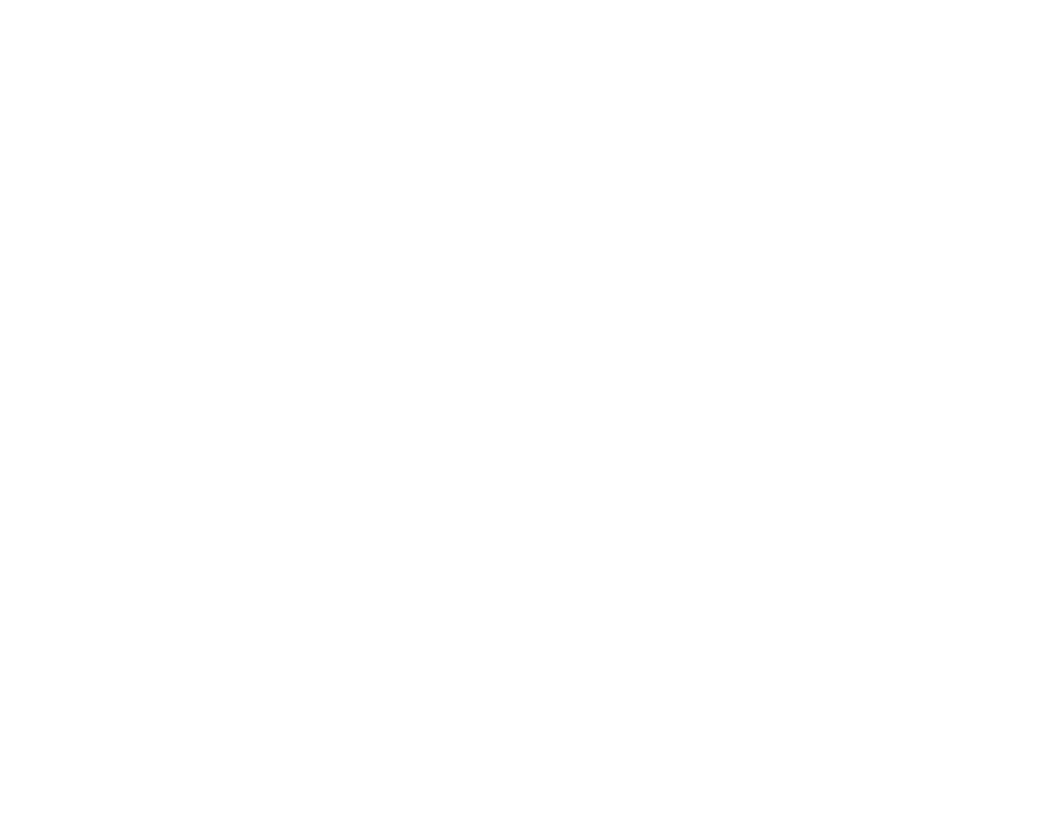
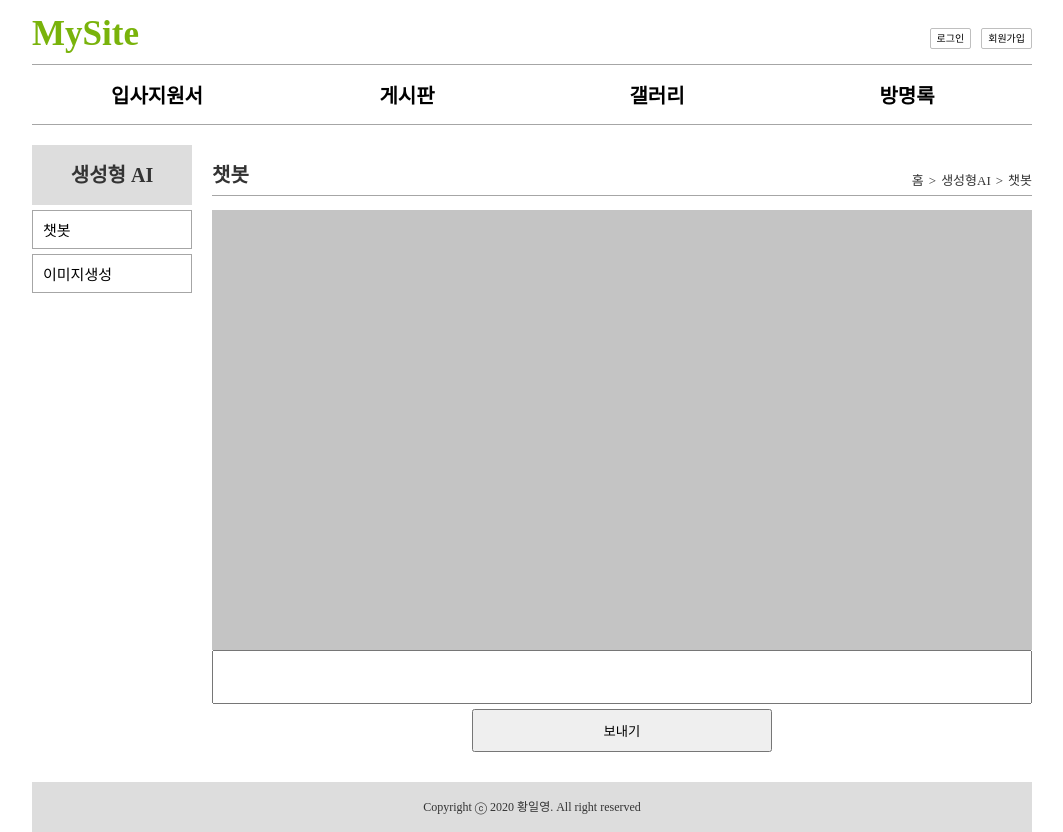
Before and after one commit to dlekguswkd/react-mysite, a React (Create React App) app: page /ai/chat in a window 1280 px wide. Before the commit this address had no page. Shown: the whole page, without its empty margins (108-1171 px from the left). Before the commit the page ends 800 px from the top, so only its background shows below. Built offline with nearby package versions, Linux system fonts and the light colour scheme.

Commit message:
2024-10-25

```diff
--- a/src/App.js
+++ b/src/App.js
@@ -19,6 +19,8 @@
 import Read from './pages/board/Read';
 import BoardWriteForm from './pages/board/WriteForm';
 import ItemBoard from './pages/board/ItemBoard';
+
+import Chat from './pages/ai/Chat';
 
 // css
 import './css/mysite.css';
@@ -48,6 +50,8 @@
 					<Route path='/board/read/:no' element={<Read />} />
 					<Route path='/board/writeform' element={<BoardWriteForm />} />
 					<Route path='/board/itemboard' element={<ItemBoard />} />
+
+					<Route path='/ai/chat' element={<Chat />} />
 				</Routes>
 			</BrowserRouter>
 		</div>
--- /dev/null
+++ b/src/css/ai.css
@@ -0,0 +1,60 @@
+@charset "UTF-8";
+
+#ai #chat-box {
+    height: 400px;
+    background-color: #c4c4c4;
+    padding: 20px;
+}
+
+
+#ai #txt-question {
+    height: 30px;
+    width: 97%;
+    padding: 10px;
+    font-size: 15px;
+}
+
+
+#ai #btn-sending {
+    width: 300px;
+    padding: 10px;
+    margin-top: 5px;
+    cursor: pointer;
+}
+
+
+#ai #chat-box {
+    overflow-y: scroll;
+}
+
+
+#ai #chat-box .user-msg-box {
+    text-align: right;
+}
+
+
+#ai #chat-box .user-msg {
+    max-width: 300px;
+    float: right;
+    font-size: 13px;
+    padding: 10px;
+    background-color: #f3f190;
+    word-wrap: break-word;
+    word-break: break-all;
+}
+
+
+#ai #chat-box .bot-msg-box {
+    text-align: left;
+}
+
+
+#ai #chat-box .bot-msg {
+    max-width: 300px;
+    float: left;
+    font-size: 13px;
+    padding: 10px;
+    background-color: #ffffff;
+    word-wrap: break-word;
+    word-break: break-all;
+}
--- /dev/null
+++ b/src/pages/ai/Chat.jsx
@@ -0,0 +1,164 @@
+//import 라이브러리
+import React, {useState} from 'react';
+import { Link } from 'react-router-dom';
+import axios from 'axios';
+// import { useSearchParams} from 'react-router-dom';	파라미터값사용하는 라우터
+
+//import 컴포넌트
+import Header from '../include/Header';
+import Footer from '../include/Footer';
+
+//import css
+import '../../css/gallery.css';
+import '../../css/ai.css';
+
+
+const Chat = () => {
+
+	/*---일반 변수 --------------------------------------------*/
+
+	/*---라우터 관련------------------------------------------*/
+
+	/*---상태관리 변수들(값이 변화면 화면 랜더링) ----------*/
+    const [question, setQuestion] = useState("");
+    const [msgList, setMsgList] = useState([]);
+
+	/*---일반 메소드 -----------------------------------------*/
+
+	/*---생명주기 + 이벤트 관련 메소드 ----------------------*/
+    const handleQuestion = (e)=> {
+        setQuestion(e.target.value)
+    }
+
+    const handleSubmitQuestion = (e)=> {
+        e.preventDefault()
+        console.log(question)
+
+        // 질문 리스트에 추가
+        // 새로운 주소의 배열을 파라미터로 전달해야한다
+        //          내가정한이름
+        setMsgList((prevMsgList)=>{
+            const msgVo = {
+                role: "user",
+                msg: question
+            }
+            const newMsgList = [...prevMsgList, msgVo]
+            console.log(newMsgList)
+            return newMsgList
+        })
+        // msgList.push(question) 이러면 잘안된다?
+        // setMsgList(newMsgList);
+        // console.log(newMsgList)
+
+        // questiion spring으로 보낸다
+        // 서버로 데이터 전송
+        axios({
+            method: 'post',     // put, post, delete
+            url: `${process.env.REACT_APP_API_URL}/api/ai/chats`,
+            params: {question:question},   // get delete 쿼리스트링(파라미터) 여기선 get방식사용
+
+            responseType: 'json' //수신타입 받을때
+        }).then(response => {
+            console.log(response.data.apiData); //수신데이타
+            const answer = response.data.apiData
+            setMsgList((prevMsgList)=>{
+                const msgVo = {
+                    role: "bot",
+                    msg: answer
+                }
+                const newMsgList = [...prevMsgList, msgVo]
+                console.log(newMsgList)
+                return newMsgList
+            })
+
+
+        }).catch(error => {
+            console.log(error);
+        });
+
+        setQuestion("")
+    }
+
+    return (
+        <>
+            <div id="wrap">
+
+            {/* <!-- header + nav import --> */}
+            <Header />
+            {/* <!-- //header + nav --> */}
+
+
+            <div id="container" className="clearfix">
+                <div id="aside">
+                    <h2>생성형 AI</h2>
+                    <ul>
+                        <li><Link to="" rel="noreferrer noopener">챗봇</Link></li>
+                        <li><Link to="" rel="noreferrer noopener">이미지생성</Link></li>
+                    </ul>
+                </div>
+                {/* <!-- //aside --> */}
+
+
+                <div id="content">
+
+                    <div id="content-head">
+                        <h3>챗봇</h3>
+                        <div id="location">
+                            <ul>
+                                <li>홈</li>
+                                <li>생성형AI</li>
+                                <li className="last">챗봇</li>
+                            </ul>
+                        </div>
+                        <div className="clear"></div>
+                    </div>
+                    {/* <!-- //content-head --> */}
+
+
+                    <div id="ai">
+
+                        <div id="chat-box">
+                            {msgList.map((msgVo, index)=>{
+                                return(
+                                    (msgVo.role == "user")?(
+                                        <div className="user-msg-box clearfix" key={index}>
+                                            <div className="user-msg" dangerouslySetInnerHTML={{ __html: msgVo.msg }} />
+                                        </div>
+                                    ):(
+                                        <div className="bot-msg-box clearfix" key={index}>
+                                            <div className="bot-msg" dangerouslySetInnerHTML={{ __html: msgVo.msg }} />
+                                        </div>
+                                    )
+
+                                )
+                            })}
+
+                        </div>
+                        <form action="" method="" onSubmit={handleSubmitQuestion}>
+                            <input id="txt-question" type="text" name="" value={question} onChange={handleQuestion}></input>
+                            <button id="btn-sending" type="submit">보내기</button>
+                        </form>
+
+                    </div>
+                    {/* <!-- //file --> */}
+
+                </div>
+                {/* <!-- //content  --> */}
+
+            </div>
+            {/* <!-- //container  --> */}
+
+
+            {/* <!-- footer import -->  */}
+            <Footer />
+            {/* <!-- //footer -->  */}
+
+
+            </div>
+            {/* <!-- //wrap --> */}
+
+        </>
+    );
+}
+
+export default Chat;
```
Also changed, not shown: 1 other file (tests, documents, lock files or other folders).
